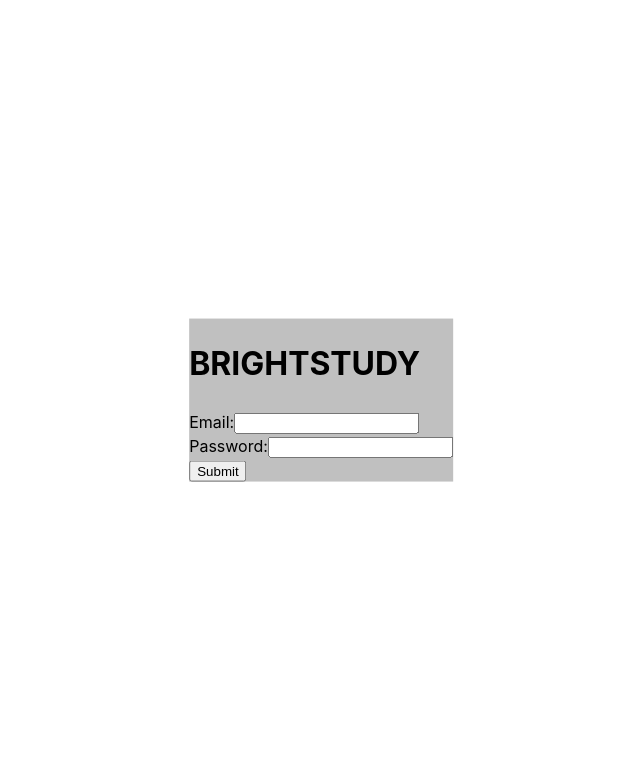
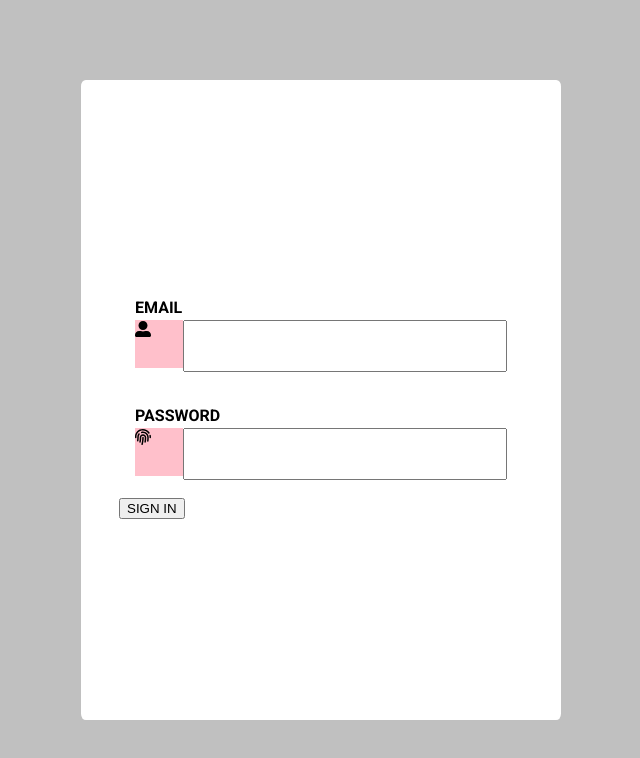
Before and after one commit to asynchroza/brightstudy-standalone, a React (Vite) app: page /login in a window 1280 px wide. Shown: the top 758 px of the page, without its empty margins (319-959 px from the left). Built offline with nearby package versions, Linux system fonts and the light colour scheme.

Commit message:
Extract input fields as a separate component

```diff
--- a/package.json
+++ b/package.json
@@ -26,6 +26,7 @@
 		"react": "^18.2.0",
 		"react-dom": "^18.2.0",
 		"react-hook-form": "^7.43.9",
+		"react-icons": "^4.8.0",
 		"react-router-dom": "^6.11.2",
 		"styled-components": "^5.3.11"
 	},
--- /dev/null
+++ b/src/components/LoginForm/InputField.tsx
@@ -0,0 +1,64 @@
+import { FC } from 'react';
+import styled from 'styled-components';
+import { FieldError, RegisterOptions, UseFormRegister } from 'react-hook-form';
+
+const FIELD_HEIGHT = `3rem`;
+
+const InputContainer = styled.div`
+	padding: 1rem;
+
+	label {
+		font-weight: 700;
+		font-size: medium;
+	}
+
+	input {
+		width: 20rem;
+		height: ${FIELD_HEIGHT};
+		padding: 0;
+	}
+`;
+
+const InputIconBox = styled.div`
+	width: 3rem;
+	height: ${FIELD_HEIGHT};
+	background-color: pink;
+`;
+
+const InputFieldContainer = styled.div`
+	display: flex;
+	flex-direction: row;
+`;
+
+export const InputField = ({
+	register,
+	registerOptions,
+	inputName,
+	inputType,
+	Icon,
+	label,
+	error
+}: {
+	// eslint-disable-next-line
+	register: UseFormRegister<any>;
+	inputName: string;
+	registerOptions: RegisterOptions;
+	inputType: string;
+	Icon: FC;
+	label: string;
+	error: FieldError | undefined;
+}) => {
+	return (
+		<InputContainer>
+			<label>{label}</label>
+			<br />
+			<InputFieldContainer>
+				<InputIconBox>
+					<Icon />
+				</InputIconBox>
+				<input {...register(inputName, registerOptions)} type={inputType} />
+			</InputFieldContainer>
+			{error && <p>{error.message}</p>}
+		</InputContainer>
+	);
+};
--- a/src/components/LoginForm/LoginForm.tsx
+++ b/src/components/LoginForm/LoginForm.tsx
@@ -4,10 +4,12 @@
     which allows them to create new accounts and subsequently delete the admin account.
 */
 
-import { RegisterOptions, useForm } from 'react-hook-form';
+import { useForm } from 'react-hook-form';
 import styled from 'styled-components';
 import { gql, useMutation } from '@apollo/client';
 import { useNavigate } from 'react-router-dom';
+import { FaUserAlt, FaFingerprint } from 'react-icons/fa';
+import { InputField } from './InputField';
 
 const LOGIN_MUTATION = gql`
 	mutation Login($email: String!, $password: String) {
@@ -16,14 +18,14 @@ const LOGIN_MUTATION = gql`
 `;
 
 const StyledContainer = styled.div`
-	// TODO: remove absolute position and import element in a page (container)
-	// where you will define the positions of components
-	position: absolute;
-	background-color: silver;
-
-	top: 50%;
-	left: 50%;
-	transform: translate(-50%, -50%);
+	background-color: white;
+	width: 30rem;
+	height: 40rem;
+	display: flex;
+	justify-content: center;
+	align-items: center;
+	flex-direction: column;
+	border-radius: 1%;
 `;
 
 type LoginFormInputs = {
@@ -64,42 +66,44 @@ const LoginForm = ({ initialLogin = false }: { initialLogin?: boolean }) => {
 		formState: { errors }
 	} = useForm<LoginFormInputs>();
 
+	console.log(errors);
+
 	const onSubmit = (data: LoginFormInputs) => {
 		handleLogin(data.email, data.password);
 	};
 
+	// https://colorlib.com/wp/html5-and-css3-login-forms/
+
 	return (
 		<StyledContainer>
-			<h1>BRIGHTSTUDY</h1>
 			<form onSubmit={handleSubmit(onSubmit)}>
-				<div>
-					<label>Email:</label>
-					<input
-						type="text"
-						{...register('email', {
+				<InputField
+					label="EMAIL"
+					inputType="text"
+					inputName="email"
+					registerOptions={{
 						required: 'Email is required',
 						pattern: {
 							value: /^\S+@\S+$/i,
 							message: 'Invalid email address'
 						}
-						} as RegisterOptions)}
+					}}
+					register={register}
+					Icon={FaUserAlt}
+					error={errors.email}
 				/>
-					{errors.email && <p>{errors.email.message}</p>}
-				</div>
-
-				<div>
-					<label>Password:</label>
-					<input
-						type="password"
-						{...register('password', {
+				<InputField
+					label="PASSWORD"
+					inputName="password"
+					inputType="password"
+					registerOptions={{
 						required: 'Password is required'
-						} as RegisterOptions)}
+					}}
+					register={register}
+					Icon={FaFingerprint}
+					error={errors.password}
 				/>
-
-					{errors.password && <p>{errors.password.message}</p>}
-				</div>
-
-				<button type="submit">{loading ? 'Loading' : 'Submit'}</button>
+				<button type="submit">{loading ? 'Loading' : 'SIGN IN'}</button>
 			</form>
 		</StyledContainer>
 	);
--- a/src/index.css
+++ b/src/index.css
@@ -1,5 +1,7 @@
+@import url('https://fonts.googleapis.com/css?family=Roboto:400,700&display=swap');
+
 :root {
-  font-family: Inter, system-ui, Avenir, Helvetica, Arial, sans-serif;
+  font-family: Roboto;
   line-height: 1.5;
   font-weight: 400;
 
@@ -9,3 +11,8 @@
   -moz-osx-font-smoothing: grayscale;
   -webkit-text-size-adjust: 100%;
 }
+
+html, body {
+  /* padding: 0 !important; */
+  margin: 0 !important;
+}
--- a/src/pages/LoginPage/LoginPage.tsx
+++ b/src/pages/LoginPage/LoginPage.tsx
@@ -1,7 +1,21 @@
 import LoginForm from '../../components/LoginForm/LoginForm';
+import styled from 'styled-components';
+
+const StyledContainer = styled.div`
+	height: 100vh;
+	width: 100vw;
+	display: flex;
+	justify-content: center;
+	align-items: center;
+	background-color: silver;
+`;
 
 const LoginPage = ({ initialLogin = false }: { initialLogin?: boolean }) => {
-	return <LoginForm initialLogin={initialLogin} />;
+	return (
+		<StyledContainer>
+			<LoginForm initialLogin={initialLogin} />
+		</StyledContainer>
+	);
 };
 
 export default LoginPage;
```
Also changed, not shown: 1 other file (tests, documents, lock files or other folders). Lines whose indentation alone changed are shown as unchanged.
